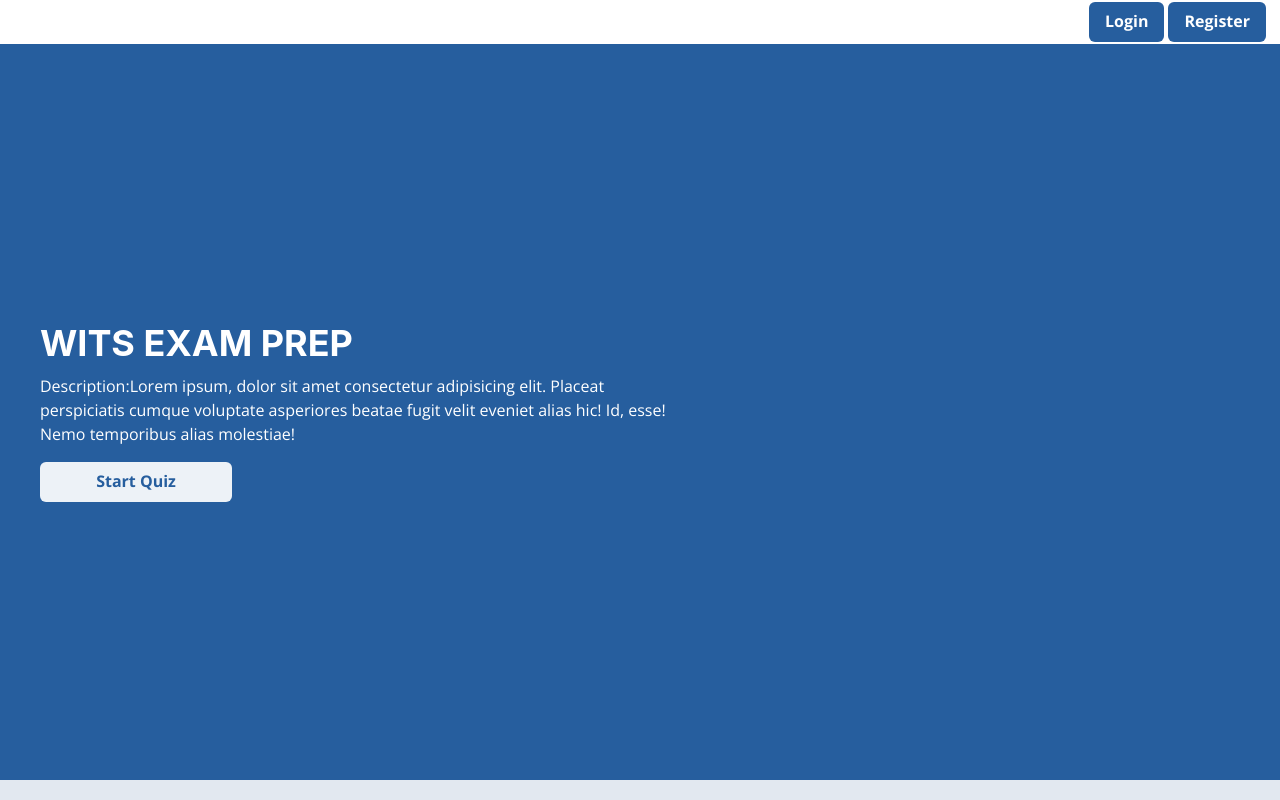
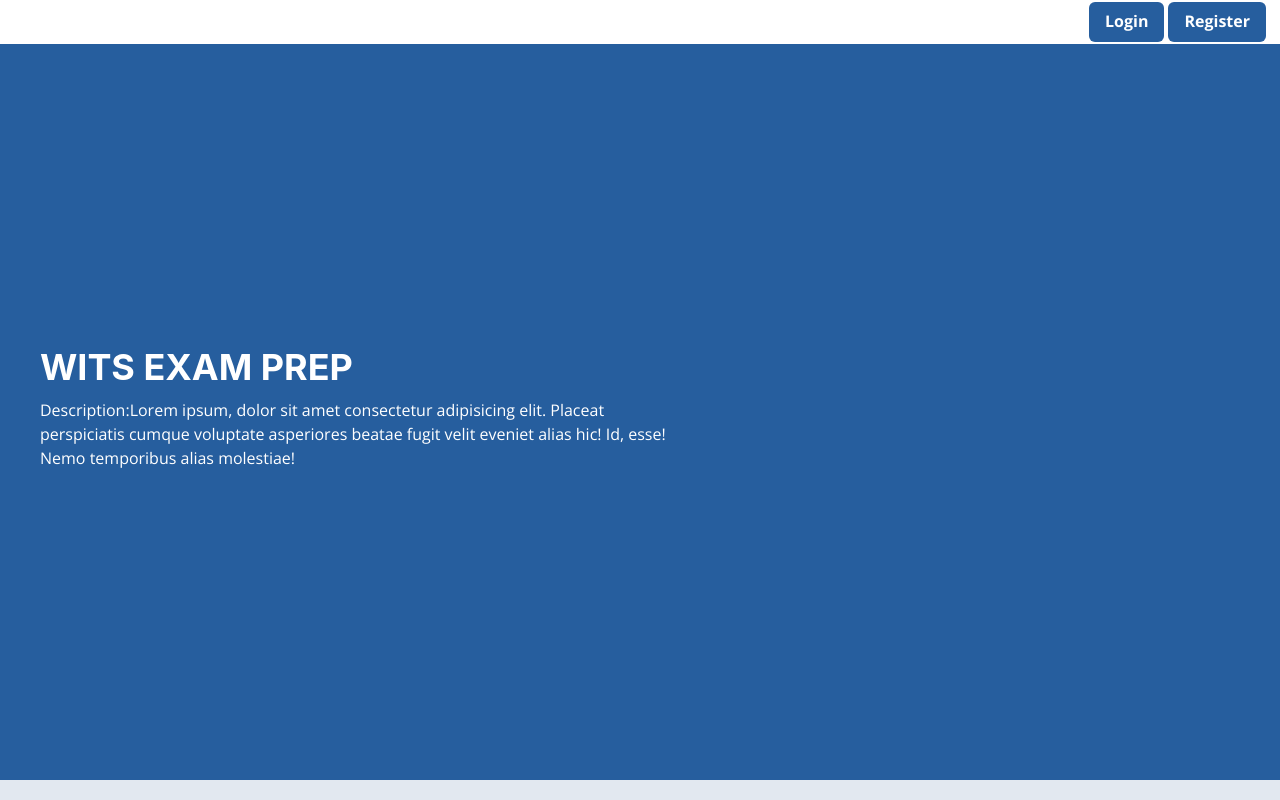
Before and after one commit to ThembaMtshelwane/exam-prep-students, a Next.js app: page / in a window 1280 px wide. Built offline with nearby package versions, Linux system fonts and the light colour scheme; no server answers.

Commit message:
Fixed login bug

```diff
--- a/src/components/modal/auth/Login.tsx
+++ b/src/components/modal/auth/Login.tsx
@@ -29,8 +29,6 @@ const Login:React.FC<LoginProps> = () => {
         event.preventDefault()
 
        signInWithEmailAndPassword(loginForm.email,loginForm.password)
-        router.push('/dashboard')
-
     }
 
     // When user types the an input, update the state
--- a/src/pages/index.tsx
+++ b/src/pages/index.tsx
@@ -1,5 +1,6 @@
 import { Button, Flex, Heading, Text} from '@chakra-ui/react'
 import { useRouter } from 'next/router'
+import { useEffect, useState } from 'react'
 import { useAuthState } from 'react-firebase-hooks/auth'
 import Login from '../components/modal/auth/Login'
 import { auth } from '../firebase/clientApp'
@@ -7,12 +8,17 @@ import { auth } from '../firebase/clientApp'
 export default function Home() {
   const router = useRouter()
   const [user] = useAuthState(auth)
+  const [proceed, setContinue] = useState<boolean>(false)
+
+  useEffect(() => {
+    if (user) {
+      setContinue(true)
+    }
+  });
 
   const start = () =>{
     if(user){
       router.push('/dashboard')
-    }else{
-
     }
   }
 
@@ -29,11 +35,14 @@ export default function Home() {
                   Description:Lorem ipsum, dolor sit amet consectetur adipisicing elit. Placeat perspiciatis cumque voluptate asperiores beatae fugit velit eveniet alias hic! Id, esse! Nemo temporibus alias molestiae!
             </Text>
 
-            <Button mt={2} color='#265e9e' width='30%'
-              _hover={{boxShadow:'5px 5px 5px 2px rgba(97, 143, 217, .75), 0 1px 1px rgba(0, 0, 0, .15)',}}
-             onClick={start}>
-              Start Quiz
-            </Button>
+            {proceed?
+               <Button mt={2} color='#265e9e' width='30%'
+                 _hover={{boxShadow:'5px 5px 5px 2px rgba(97, 143, 217, .75), 0 1px 1px rgba(0, 0, 0, .15)',}}
+                onClick={start}>
+                 Continue
+              </Button>
+            :''}
+
         </Flex>
       </Flex>
     </>
```
